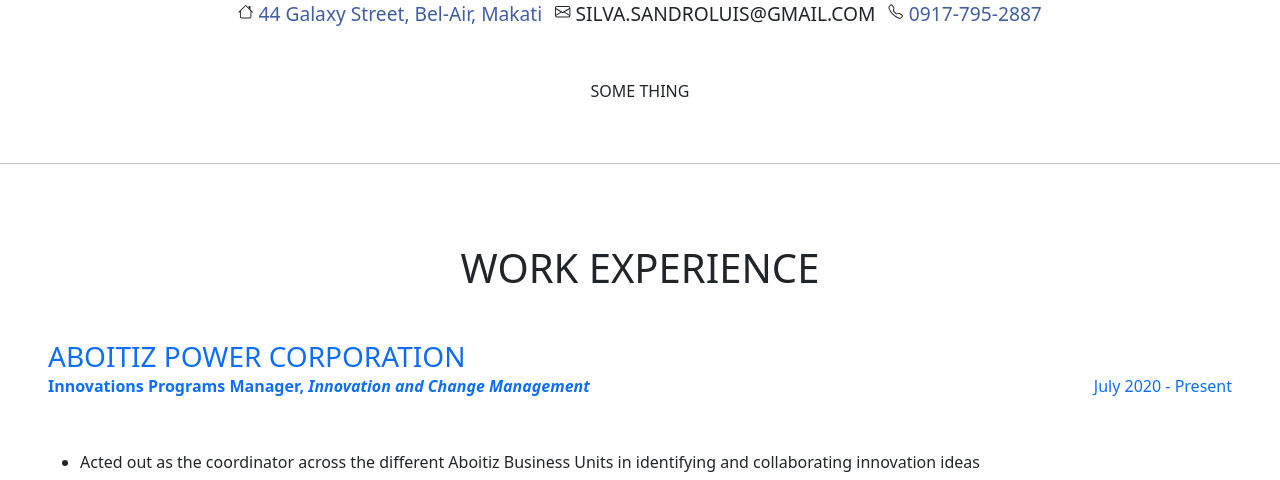
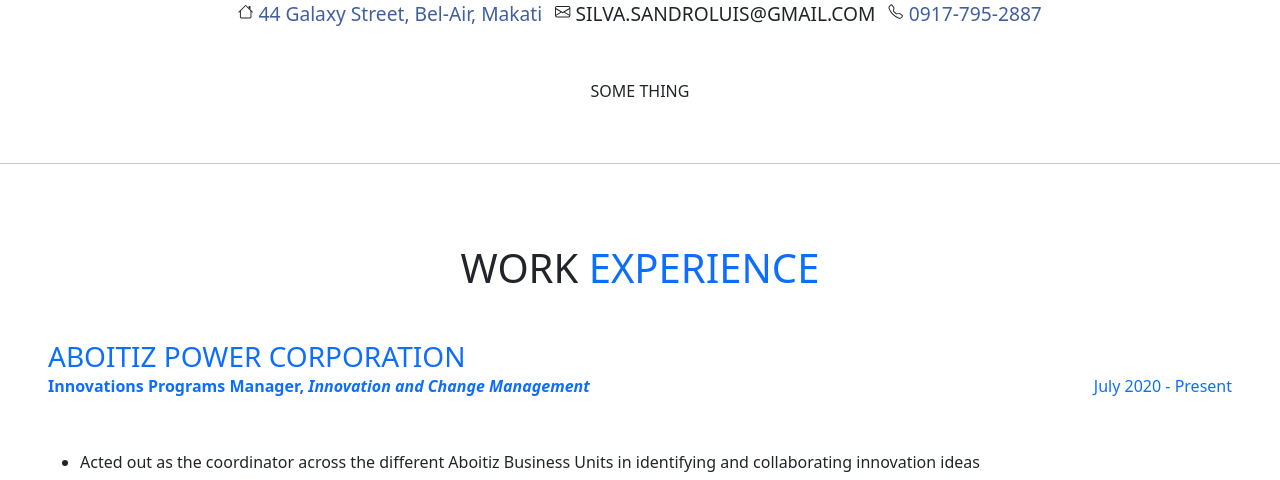
Before and after one commit to sndrosilva/Resume, a Flask app: page / in a window 1280 px wide. Shown: the part 408-888 px from the top of the page. Run offline with Flask 2, Linux system fonts and the light colour scheme; some libraries are stand-ins or nearby versions.

Commit message:
fixed some theming and added in experience

```diff
--- a/app/templates/index.html
+++ b/app/templates/index.html
@@ -74,7 +74,7 @@
 
             <section class="resume-section" id="work">
               <div class="resume-section-content">
-                  <h1 class="text-center mb-5">Work Experience</h1>
+                  <h1 class="text-center mb-5">Work <span class="text-primary">Experience</span></h1>
                   <div class="d-flex flex-column flex-md-row justify-content-between mb-5">
                       <div class="flex-grow-1">
                           <h3 class="text-primary subheading mb-0">Aboitiz Power Corporation</h3>
```
